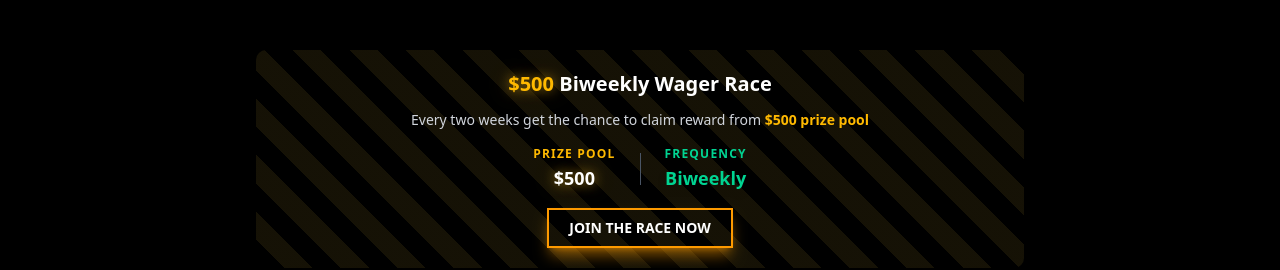
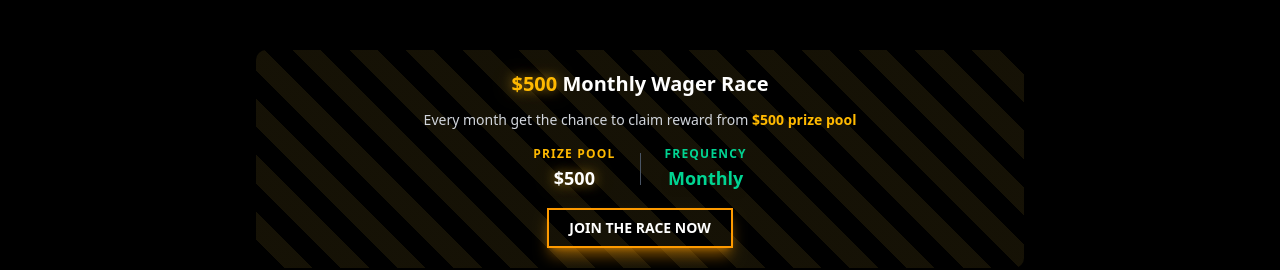
Before and after one commit to jujannn9287/deaa, a Next.js app: page / in a window 1280 px wide. Shown: the part 1272-1542 px from the top of the page. Built offline with nearby package versions, Linux system fonts and the light colour scheme.

Commit message:
Update wager-race.tsx

```diff
--- a/components/wager-race.tsx
+++ b/components/wager-race.tsx
@@ -18,11 +18,11 @@ export default function WagerRace() {
               <span className="text-amber-400 drop-shadow-lg shadow-amber-500/75 animate-glow-pulse font-black">
                 $500
               </span>{" "}
-              Biweekly Wager Race
+              Monthly Wager Race
             </h2>
 
             <p className="text-sm text-gray-300 mb-4">
-              Every two weeks get the chance to claim reward from{" "}
+              Every month get the chance to claim reward from{" "}
               <span className="text-amber-400 font-semibold">$500 prize pool</span>
             </p>
 
@@ -37,7 +37,7 @@ export default function WagerRace() {
               <div className="text-center">
                 <div className="text-emerald-400 text-xs font-semibold mb-0.5 tracking-widest">FREQUENCY</div>
                 <div className="text-lg font-bold text-emerald-400 animate-shimmer drop-shadow-lg shadow-emerald-500/75">
-                  Biweekly
+                  Monthly
                 </div>
               </div>
             </div>
```
